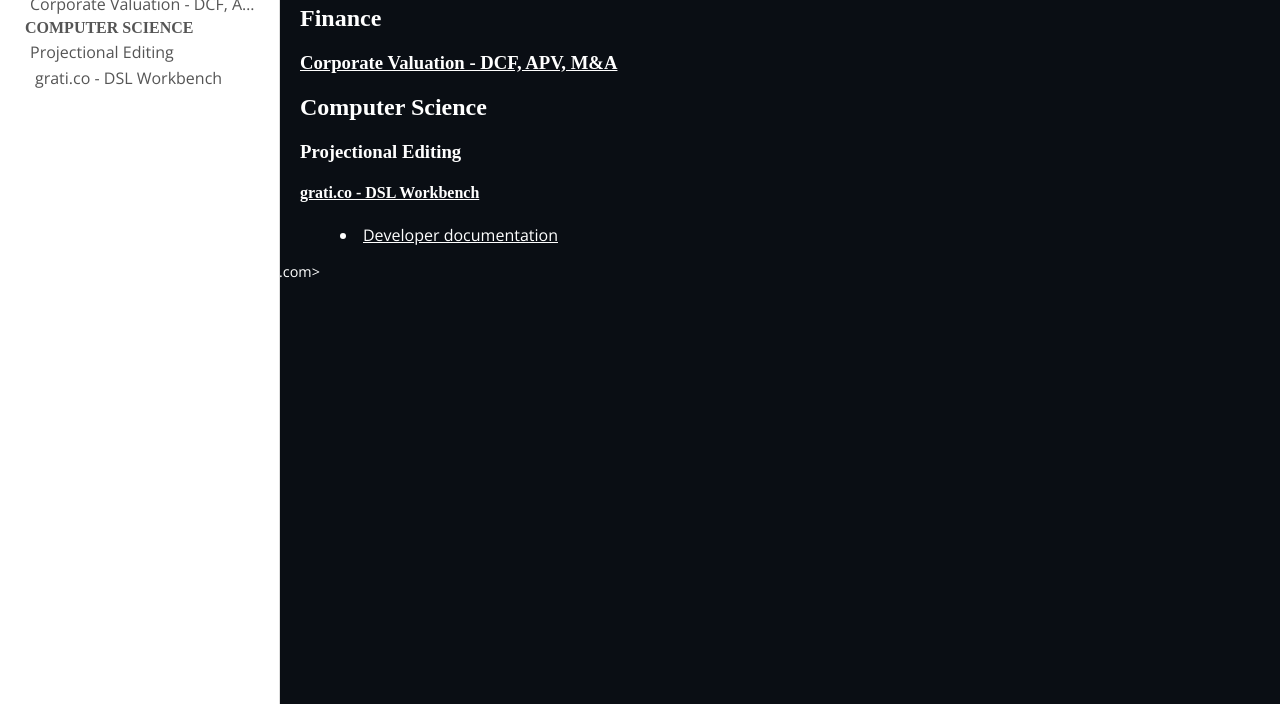
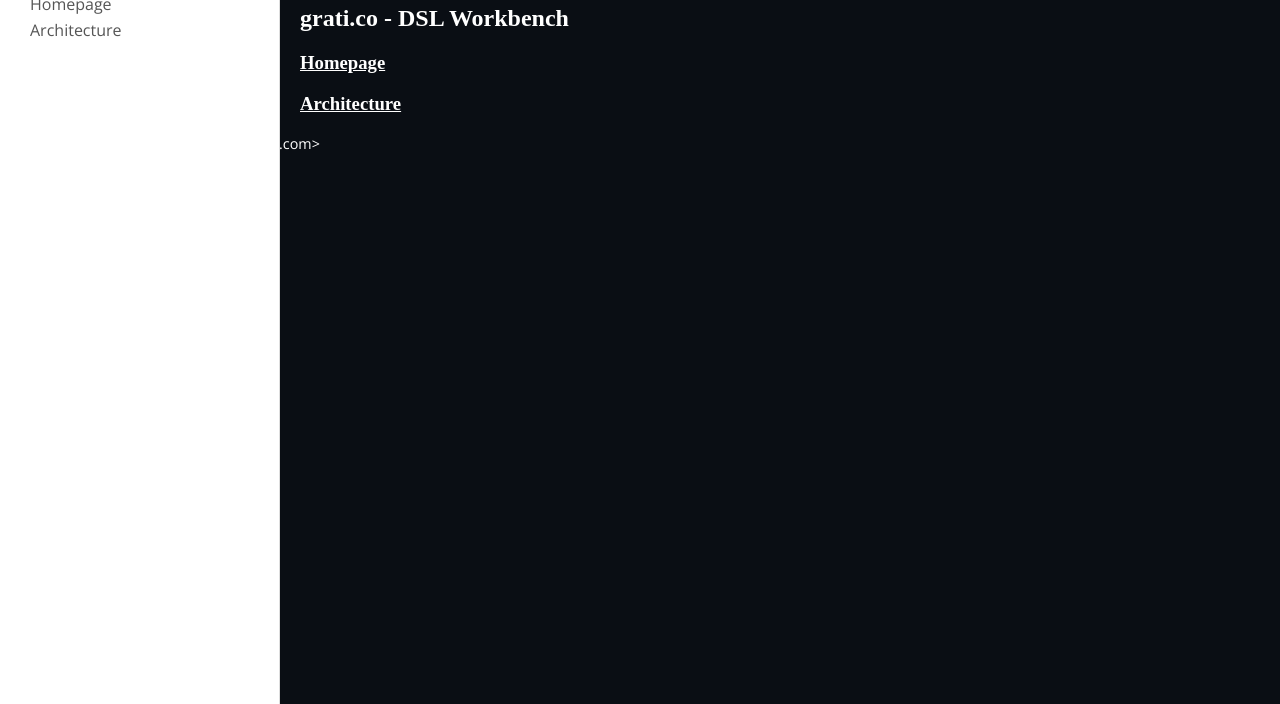
Before and after one commit to abhishiv/notes, a website: page build/index.html in a window 1280 px wide. Shown: the part 96-800 px from the top of the page. Drawn offline with nearby package versions, Linux system fonts and the light colour scheme; a web font is replaced by a local one.

Commit message:
profile page

```diff
--- a/build/index.html
+++ b/build/index.html
@@ -3,7 +3,7 @@
 "http://www.w3.org/TR/xhtml1/DTD/xhtml1-strict.dtd">
 <html xmlns="http://www.w3.org/1999/xhtml" lang="en" xml:lang="en">
 <head>
-<!-- 2020-07-13 Mon 18:06 -->
+<!-- 2020-09-10 Thu 16:31 -->
 <meta http-equiv="Content-Type" content="text/html;charset=utf-8" />
 <meta name="viewport" content="width=device-width, initial-scale=1" />
 <title>Abhishiv Saxena</title>
@@ -253,53 +253,31 @@
 <h2>Table of Contents</h2>
 <div id="text-table-of-contents">
 <ul>
-<li><a href="#orgfab64b5">Finance</a>
+<li><a href="#org3c52b44">grati.co - DSL Workbench</a>
 <ul>
-<li><a href="#orgc8cdd34">Corporate Valuation - DCF, APV, M&amp;A</a></li>
-</ul>
-</li>
-<li><a href="#orgc4aa458">Computer Science</a>
-<ul>
-<li><a href="#org175c7bd">Projectional Editing</a>
-<ul>
-<li><a href="#org0a3bcf6">grati.co - DSL Workbench</a></li>
-</ul>
-</li>
+<li><a href="#org8e3da88">Homepage</a></li>
+<li><a href="#orgbd9a8a4">Architecture</a></li>
 </ul>
 </li>
 </ul>
 </div>
 </div>
-<div id="outline-container-orgfab64b5" class="outline-2">
-<h2 id="orgfab64b5">Finance</h2>
-<div class="outline-text-2" id="text-orgfab64b5">
+
+<div id="outline-container-org3c52b44" class="outline-2">
+<h2 id="org3c52b44">grati.co - DSL Workbench</h2>
+<div class="outline-text-2" id="text-org3c52b44">
 </div>
-<div id="outline-container-orgc8cdd34" class="outline-3">
-<h3 id="orgc8cdd34"><a href="./finance/Valuation">Corporate Valuation - DCF, APV, M&amp;A</a></h3>
+<div id="outline-container-org8e3da88" class="outline-3">
+<h3 id="org8e3da88"><a href="https://www.grati.co">Homepage</a></h3>
 </div>
-</div>
-<div id="outline-container-orgc4aa458" class="outline-2">
-<h2 id="orgc4aa458">Computer Science</h2>
-<div class="outline-text-2" id="text-orgc4aa458">
-</div>
-<div id="outline-container-org175c7bd" class="outline-3">
-<h3 id="org175c7bd">Projectional Editing</h3>
-<div class="outline-text-3" id="text-org175c7bd">
-</div>
-<div id="outline-container-org0a3bcf6" class="outline-4">
-<h4 id="org0a3bcf6"><a href="https://www.grati.co">grati.co - DSL Workbench</a></h4>
-<div class="outline-text-4" id="text-org0a3bcf6">
-</div>
-<ul class="org-ul">
-<li><a id="org9ed9d89"></a><a href="https://www.grati.co/_docs">Developer documentation</a><br /></li>
-</ul>
-</div>
+<div id="outline-container-orgbd9a8a4" class="outline-3">
+<h3 id="orgbd9a8a4"><a href="./gratico/index">Architecture</a></h3>
 </div>
 </div>
 </div>
 <div id="postamble" class="status">
 <p class="author">Author: Abhishiv Saxena&lt;abhishiv@gmail.com&gt;</p>
-<p class="date">Created: 2020-07-13 Mon 18:06</p>
+<p class="date">Created: 2020-09-10 Thu 16:31</p>
 <p class="validation"><a href="http://validator.w3.org/check?uri=referer">Validate</a></p>
 </div>
 </body>
```
Also changed, not shown: 1 other file.
